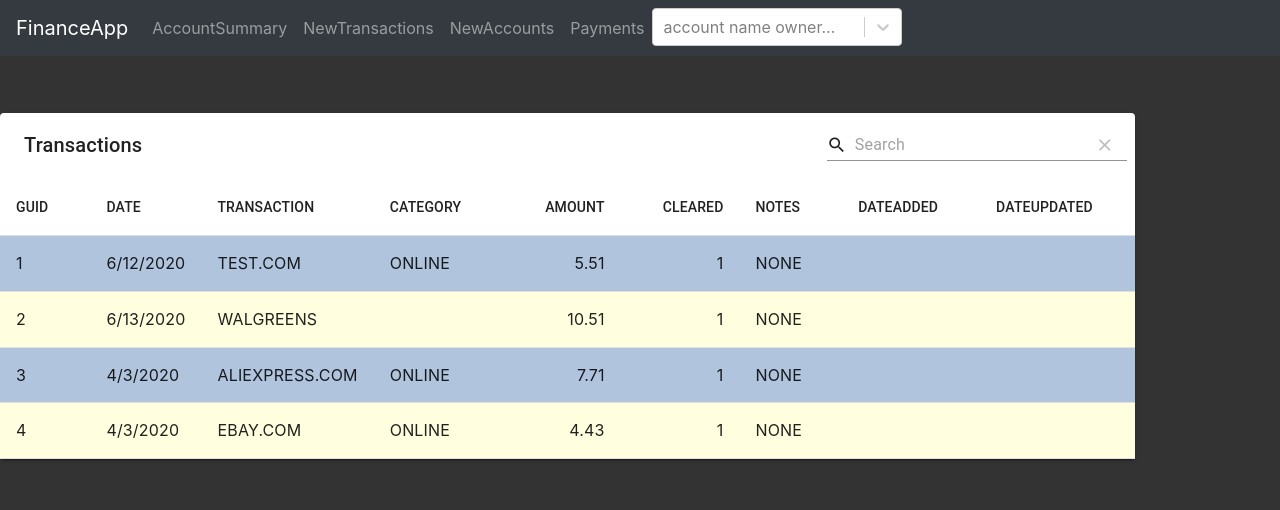
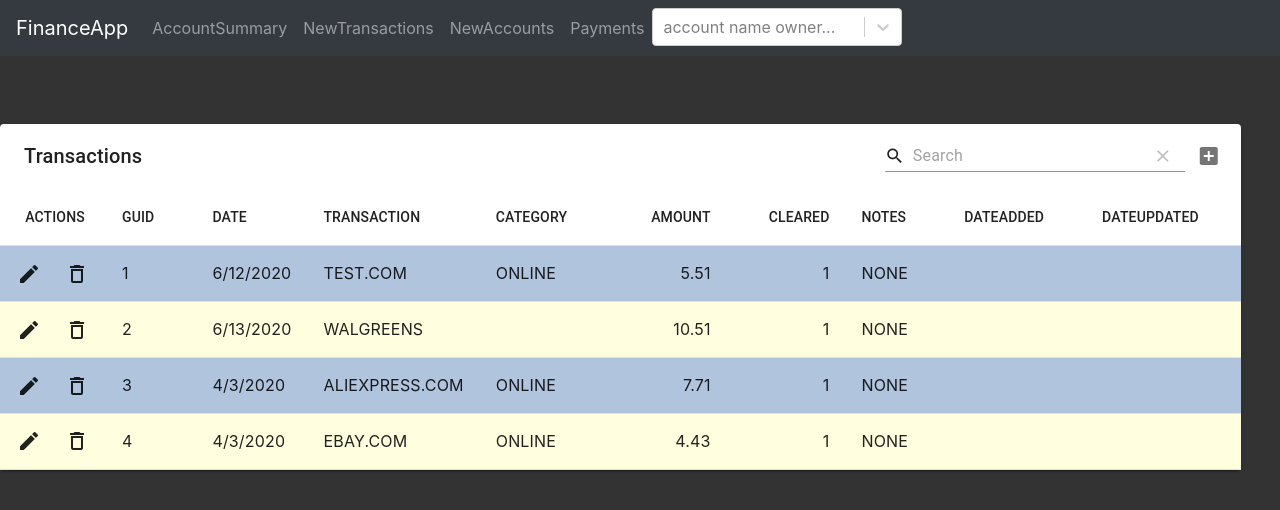
Before and after one commit to henninb/raspi-finance-react, a React (Create React App) app: page / in a window 1280 px wide. Shown: the top 510 px of the page. Built offline with nearby package versions, Linux system fonts and the light colour scheme.

Commit message:
transaction updates

```diff
--- a/src/components/TransactionTable.jsx
+++ b/src/components/TransactionTable.jsx
@@ -1,42 +1,28 @@
-import React, { Component } from "react";
+import React, {useState,useEffect} from "react";
 import MaterialTable from "material-table";
 import NavbarInstance from './NavbarInstance';
 import Spinner from './Spinner';
 import './master.scss';
 
-export default class TestTable extends Component {
-  state = {
-    loading: true,
-    data: [
-        { guid: 1, date: "6/12/2020", transaction: "test.com", category: "online", amount: 5.51, cleared: 1, notes: "none" },
+export default function TransactionTable () {
+
+  const timer = () => setTimeout(()=>{
+    setLoading(false)
+  }, 2300);
+
+  const [loading, setLoading] = useState(true);
+  useEffect(function() {timer()})
+
+   const [data, setData] = useState([
+     { guid: 1, date: "6/12/2020", transaction: "test.com", category: "online", amount: 5.51, cleared: 1, notes: "none" },
         { guid: 2, date: "6/13/2020", transaction: "Walgreens", category: "", amount: 10.51, cleared: 1, notes: "none" },
         { guid: 3, date: "4/3/2020", transaction: "aliexpress.com", category: "online", amount: 7.71, cleared: 1, notes: "none" },
         { guid: 4, date: "4/3/2020", transaction: "ebay.com", category: "online", amount: 4.43, cleared: 1, notes: "none" },
-      ]
-  }
+    ]);
 
-  componentDidMount() {
-    this.isLoading = setTimeout(()=>{this.setState({loading: false})}, 2300);
-  }
-
-  componentWillUnmount() {
-     clearTimeout(this.isLoading);
-  }
-
-  timer = () => setTimeout(()=>{
-    this.setState({loading: false})
-  }, 2300);
-
-  render() {
-    const {loading} = this.state;
-    const {data} = this.state;
-    let val;
-    if( loading )  {
-      //val = <div class="loading centered"></div>
-      val = <div class="centered"><Spinner /></div>
-    } else {
-    val =
-      <div class="table-formatting">
+  return (<div>
+        {!loading ?
+      <div className="table-formatting">
         <NavbarInstance />
         <MaterialTable
           columns={[
@@ -56,13 +42,40 @@ export default class TestTable extends Component {
             paging: false,
             search: true
           }}
+
+         editable={{
+           onRowAddCancelled: rowData => console.log("Row adding cancelled"),
+           onRowDeleteCancelled: rowData => console.log("Row deleting cancelled"),
+           onRowUpdateCancelled: rowData => console.log("Row editing cancelled"),
+           onRowAdd: newData =>
+            new Promise((resolve, reject) => {
+                setTimeout(() => {
+                    setData([...data, newData]);
+                    resolve();
+                }, 1000);
+            }),
+           onRowUpdate: (newData, oldData) =>
+            new Promise((resolve, reject) => {
+                setTimeout(() => {
+                  const dataUpdate = [...data];
+                  const index = oldData.tableData.id;
+                  dataUpdate[index] = newData;
+                  setData([...dataUpdate]);
+                  resolve();
+                }, 1000);
+            }),
+           onRowDelete: oldData =>
+            new Promise((resolve, reject) => {
+                setTimeout(() => {
+                    const dataDelete = [...data];
+                    const index = oldData.tableData.id;
+                    dataDelete.splice(index, 1);
+                    setData([...dataDelete]);
+                    resolve();
+                }, 1000);
+             })
+         }}
         />
-      </div>;
-    }
-    return (
-      <div>
-        {val}
-      </div>
+      </div>: <div className="centered"><Spinner /></div>}</div>
     )
   }
-}
```
